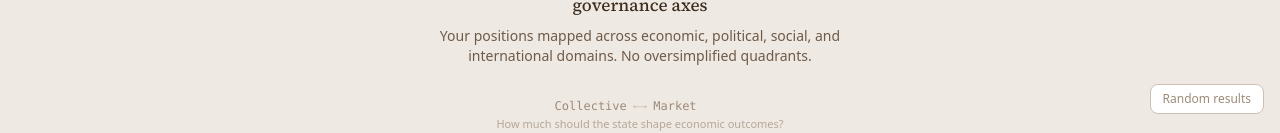
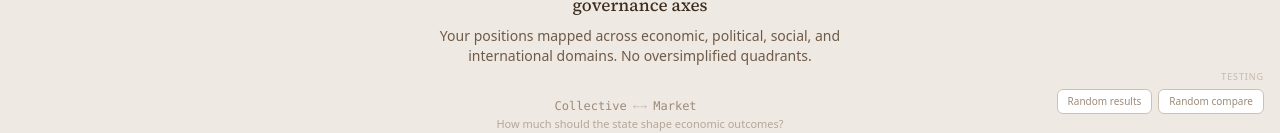
Before and after one commit to WrongerSandwich/governance-compass, a Next.js app: page / in a window 1280 px wide. Shown: the part 670-803 px from the top of the page. Built offline with nearby package versions, Linux system fonts and the light colour scheme; no server answers.

Commit message:
feat: add random comparison button, group testing buttons with label

```diff
--- a/src/components/DevRandomResults.tsx
+++ b/src/components/DevRandomResults.tsx
@@ -6,16 +6,14 @@ import { scaledItems } from "@/data/scaled-items";
 import type { QuizResponses } from "@/lib/scoring-types";
 
 function generateRandomResponses(): QuizResponses {
-  // Give each axis a random lean (-1 to +1) so answers cluster
-  // like a real user rather than averaging to zero
   const axisLean: number[] = [];
   for (let axis = 0; axis < 12; axis++) {
-    axisLean.push(Math.random() * 2 - 1); // uniform [-1, +1]
+    axisLean.push(Math.random() * 2 - 1);
   }
 
   const forcedChoice: Record<string, "A" | "B"> = {};
   for (let axis = 1; axis <= 12; axis++) {
-    const pA = (1 - axisLean[axis - 1]) / 2; // lean toward A when negative
+    const pA = (1 - axisLean[axis - 1]) / 2;
     for (let item = 1; item <= 3; item++) {
       forcedChoice[`fc-${axis}-${item}`] = Math.random() < pA ? "A" : "B";
     }
@@ -28,12 +26,11 @@ function generateRandomResponses(): QuizResponses {
     scaled[item.id] = Math.max(1, Math.min(5, Math.round(jittered))) as 1 | 2 | 3 | 4 | 5;
   }
 
-  // Budget: 7 ministries, 50 total, min 1, pick 2-3 favorites
   const budget: Record<number, number> = {};
   for (let m = 1; m <= 7; m++) budget[m] = 1;
   const favorites = new Set<number>();
   while (favorites.size < 2) favorites.add(Math.floor(Math.random() * 7) + 1);
-  let remaining = 43; // 50 - 7*1
+  let remaining = 43;
   while (remaining > 0) {
     const pool = Math.random() < 0.7
       ? [...favorites]
@@ -45,6 +42,8 @@ function generateRandomResponses(): QuizResponses {
   return { forcedChoice, scaled, budget };
 }
 
+const btnClass = "rounded-[6px] border border-border-primary bg-surface-1 px-2.5 py-1 text-[10px] text-text-tertiary hover:text-text-secondary transition-colors duration-150";
+
 export function DevRandomResults() {
   const router = useRouter();
 
@@ -52,15 +51,33 @@ export function DevRandomResults() {
   // if (process.env.NODE_ENV === "production") return null;
 
   return (
+    <div className="fixed bottom-4 right-4 z-50 flex flex-col items-end gap-1.5">
+      <span className="text-[9px] uppercase tracking-[0.1em] text-text-tertiary opacity-50 font-medium">
+        Testing
+      </span>
+      <div className="flex gap-1.5">
         <button
           type="button"
           onClick={() => {
             const encoded = encodeResponses(generateRandomResponses());
             router.push(`/results?r=${encoded}`);
           }}
-      className="fixed bottom-4 right-4 z-50 rounded-[8px] border border-border-primary bg-surface-1 px-3 py-1.5 text-xs text-text-tertiary hover:text-text-secondary transition-colors duration-150"
+          className={btnClass}
         >
           Random results
         </button>
+        <button
+          type="button"
+          onClick={() => {
+            const a = encodeResponses(generateRandomResponses());
+            const b = encodeResponses(generateRandomResponses());
+            router.push(`/compare?a=${a}&b=${b}`);
+          }}
+          className={btnClass}
+        >
+          Random compare
+        </button>
+      </div>
+    </div>
   );
 }
```
Lines whose indentation alone changed are shown as unchanged.
